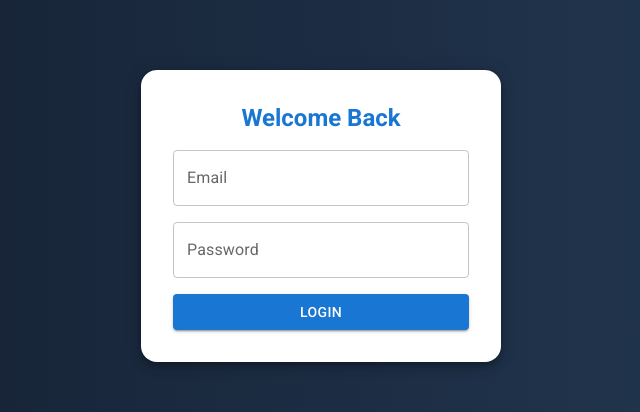
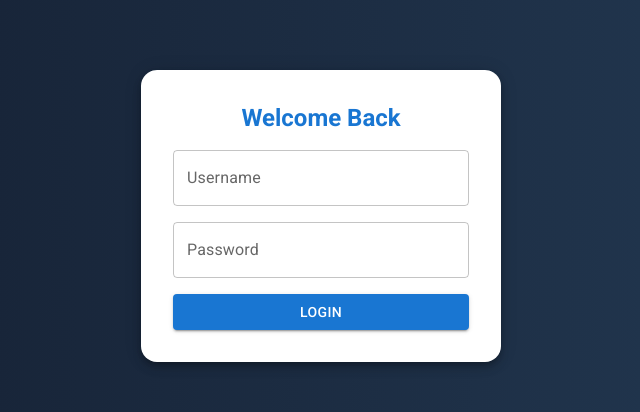
Before and after one commit to alijuu/SharedOfficeBookingClient, a React (Vite) app: page /login in a window 1280 px wide. Shown: the part 184-596 px from the top of the page, without its empty margins (319-959 px from the left). Built offline with nearby package versions, Linux system fonts and the light colour scheme.

Commit message:
initial setup

```diff
--- a/package.json
+++ b/package.json
@@ -13,6 +13,7 @@
     "@emotion/react": "^11.14.0",
     "@emotion/styled": "^11.14.0",
     "@fontsource/roboto": "^5.2.5",
+    "@hookform/resolvers": "^5.0.1",
     "@mui/icons-material": "^7.0.2",
     "@mui/material": "^7.0.2",
     "@tailwindcss/vite": "^4.1.4",
@@ -26,7 +27,9 @@
     "qs": "^6.14.0",
     "react": "^19.0.0",
     "react-dom": "^19.0.0",
-    "tailwindcss": "^4.1.4"
+    "react-hook-form": "^7.56.0",
+    "tailwindcss": "^4.1.4",
+    "valibot": "^1.0.0"
   },
   "devDependencies": {
     "@eslint/js": "^9.22.0",
--- a/src/authProvider.ts
+++ b/src/authProvider.ts
@@ -1,50 +1,49 @@
-import {AuthRequest, AuthResponse} from "./http/auth/data.ts";
-import {apiClient, queryClient} from "./util/client.ts";
+import { AuthRequest, AuthResponse } from "./http/auth/data.ts";
+import { apiClient, queryClient } from "./util/client.ts";
 
-let prevEmail: string | undefined
-let prevPassword: string | undefined
-let prevRemember: boolean | undefined
+// let username: string | undefined;
+let prevPassword: string | undefined;
+// let prevRemember: boolean | undefined
 
 export const authProvider = {
   login: async (data: AuthRequest) => {
-        try{
-            const res = await apiClient.post<AuthResponse>('/admin/auth/login', {
-                email: data.email! ?? prevEmail,
+    try {
+      const res = await apiClient.post<AuthResponse>("/login", {
+        username: data.username,
         password: data.password! ?? prevPassword,
-            } satisfies AuthRequest)
-            localStorage.setItem('accessToken', res.data.accessToken)
-            if (data.remember || prevRemember) {
-                localStorage.setItem('refreshToken', res.data.refreshToken)
-            }
+      } satisfies AuthRequest);
+      console.log(res);
+      localStorage.setItem("accessToken", res.data.token);
+      // if (data.remember || prevRemember) {
+      //     localStorage.setItem('refreshToken', res.data.refreshToken)
+      // }
       // const authData = await queryClient.ensureQueryData({
       //     queryKey: ['auth', 'identity'],
       //     queryFn: () => authProvider.getIdentity(),
       // })
-            prevEmail = undefined
-            prevPassword = undefined
-            prevRemember = undefined
+      // username = undefined;
+      prevPassword = undefined;
+      // prevRemember = undefined
       return {
         success: true,
-            }
-        }
-        catch(error) {
+      };
+    } catch (error) {
       return {
         success: false,
-                error: error
-            }
+        error: error,
+      };
     }
   },
   logout: async () => {
-        localStorage.removeItem('accessToken')
-        localStorage.removeItem('refreshToken')
-        queryClient.clear()
+    localStorage.removeItem("accessToken");
+    localStorage.removeItem("refreshToken");
+    queryClient.clear();
     return {
       success: true,
-            redirectTo: '/login',
-        }
+    };
   },
   // getIdentity: async (): Promise<Al> => {
   //     const response = await apiClient.get<l>('/admin/auth/info')
   //     return response.data
   // },
-}
+};
--- /dev/null
+++ b/src/components/layout/BaseLayout.tsx
@@ -0,0 +1,51 @@
+import React from "react";
+import {
+  AppBar,
+  Toolbar,
+  Typography,
+  Container,
+  Box,
+  Button,
+} from "@mui/material";
+import { authProvider } from "../../authProvider.ts";
+import { useNavigate } from "@tanstack/react-router";
+
+export function BaseLayout({ children }: { children: React.ReactNode }) {
+  const navigate = useNavigate();
+  return (
+    <Box display="flex" flexDirection="column" minHeight={"100vh"}>
+      {/* Header */}
+      <AppBar position="static">
+        <Toolbar>
+          <Typography variant="h6" component="div">
+            Shared Office Booking
+          </Typography>
+          <Button
+            onClick={async () => {
+              try {
+                await authProvider.logout();
+                navigate({ to: "/login" });
+              } catch (err) {
+                console.log(err);
+              }
+            }}
+            variant="contained"
+          >
+            Logout
+          </Button>
+        </Toolbar>
+      </AppBar>
+      <Container sx={{ my: 4 }}>{children}</Container>
+
+      <Box
+        component="footer"
+        sx={{ py: 2, textAlign: "center", bgcolor: "grey.200", mt: "auto" }}
+      >
+        <Typography variant="body2" color="text.secondary">
+          © {new Date().getFullYear()} Shared Office Booking. All rights
+          reserved.
+        </Typography>
+      </Box>
+    </Box>
+  );
+}
--- a/src/routes/_auth.tsx
+++ b/src/routes/_auth.tsx
@@ -1,15 +1,22 @@
-import {createFileRoute, redirect} from '@tanstack/react-router'
-import {isAuthenticated} from "../util/client.ts";
+import { createFileRoute, Outlet, redirect } from "@tanstack/react-router";
+import { isAuthenticated } from "../util/client.ts";
 
-export const Route = createFileRoute('/_auth')({
+import { BaseLayout } from "../components/layout/BaseLayout.tsx";
+
+export const Route = createFileRoute("/_auth")({
   component: RouteComponent,
-  beforeLoad: ()=>{
-    if(isAuthenticated()){
-      throw redirect({ to: '/login' })
+  beforeLoad: () => {
+    if (!isAuthenticated()) {
+      throw redirect({ to: "/login" });
     }
-  }
-})
+  },
+});
 
 function RouteComponent() {
-  return <div>Hello "/__authenticated"!</div>
+  // const navigate = useNavigate();
+  return (
+    <BaseLayout>
+      <Outlet />
+    </BaseLayout>
+  );
 }
--- a/src/routes/login.tsx
+++ b/src/routes/login.tsx
@@ -1,10 +1,29 @@
-import { createFileRoute } from "@tanstack/react-router";
+import { createFileRoute, useNavigate } from "@tanstack/react-router";
 import { Box, Button, Paper, TextField, Typography } from "@mui/material";
+import { useLoginSchema } from "../util/authForm.ts";
+import { Controller, useForm } from "react-hook-form";
+import { valibotResolver } from "@hookform/resolvers/valibot";
+import { authProvider } from "../authProvider.ts";
+import { AuthRequest } from "../http/auth/data.ts";
 
 export const Route = createFileRoute("/login")({
   component: RouteComponent,
 });
 function RouteComponent() {
+  const { control, handleSubmit } = useForm({
+    resolver: valibotResolver(useLoginSchema()),
+  });
+  const navigate = useNavigate();
+  const onSubmit = async (data: AuthRequest) => {
+    console.log("Form Data:", data);
+    try {
+      await authProvider.login(data);
+      await navigate({ to: "/home" });
+    } catch (error) {
+      console.log(error);
+    }
+  };
+
   return (
     <Box
       sx={{
@@ -12,7 +31,7 @@ function RouteComponent() {
         alignItems: "center",
         justifyContent: "center",
         height: "100vh",
-        background: "linear-gradient(to right, #141e30, #243b55)", // stylish background
+        background: "linear-gradient(to right, #141e30, #243b55)",
         padding: 2,
       }}
     >
@@ -29,20 +48,45 @@ function RouteComponent() {
           gap: 2,
           backgroundColor: "#fff",
         }}
+        component="form"
+        onSubmit={handleSubmit(onSubmit)}
       >
         <Typography variant="h5" fontWeight="bold" color="primary">
           Welcome Back
         </Typography>
 
-        <TextField fullWidth label="Email" variant="outlined" />
-        <TextField
-          fullWidth
-          label="Password"
-          type="password"
-          variant="outlined"
+        <Controller
+          name="username"
+          control={control}
+          render={({ field, fieldState }) => (
+            <TextField
+              {...field}
+              label="Username"
+              fullWidth
+              variant="outlined"
+              error={!!fieldState.error}
+              helperText={fieldState.error?.message}
+            />
+          )}
         />
 
-        <Button variant="contained" fullWidth>
+        <Controller
+          name="password"
+          control={control}
+          render={({ field, fieldState }) => (
+            <TextField
+              {...field}
+              label="Password"
+              type="password"
+              fullWidth
+              variant="outlined"
+              error={!!fieldState.error}
+              helperText={fieldState.error?.message}
+            />
+          )}
+        />
+
+        <Button variant="contained" fullWidth type="submit">
           Login
         </Button>
       </Paper>
--- /dev/null
+++ b/src/util/authForm.ts
@@ -0,0 +1,13 @@
+import { useMemo } from "react";
+import { object, pipe, nonEmpty, string } from "valibot";
+
+export function useLoginSchema() {
+  return useMemo(
+    () =>
+      object({
+        username: pipe(string(), nonEmpty()),
+        password: pipe(string(), nonEmpty()),
+      }),
+    [],
+  );
+}
--- a/src/util/env.ts
+++ b/src/util/env.ts
@@ -1,6 +1,4 @@
-
-export const config =
-    {
-        API_BASE_URL: '/api',
-        APP_VERSION: 'local',
-    }
+export const config = {
+  API_BASE_URL: "https://localhost:7178/",
+  APP_VERSION: "local",
+};
--- a/vite.config.ts
+++ b/vite.config.ts
@@ -1,24 +1,24 @@
-import { defineConfig } from 'vite'
-import react from '@vitejs/plugin-react'
-import { TanStackRouterVite } from '@tanstack/router-plugin/vite'
-import tailwindcss from '@tailwindcss/vite'
+import { defineConfig } from "vite";
+import react from "@vitejs/plugin-react";
+import { TanStackRouterVite } from "@tanstack/router-plugin/vite";
+import tailwindcss from "@tailwindcss/vite";
 
 // https://vitejs.dev/config/
 export default defineConfig({
   plugins: [
     // Please make sure that '@tanstack/router-plugin' is passed before '@vitejs/plugin-react'
-    TanStackRouterVite({ target: 'react', autoCodeSplitting: true }),
+    TanStackRouterVite({ target: "react", autoCodeSplitting: true }),
     tailwindcss(),
     react(),
     // ...,
   ],
   server: {
     proxy: {
-      '/api': {
-        target: 'http://localhost:5000/',
+      "/api": {
+        target: "http://localhost:7178/",
         changeOrigin: true,
-        rewrite: (path) => path.replace(/^\/api/, ''),
+        rewrite: (path) => path.replace(/^\/api/, ""),
       },
     },
   },
-})
+});
```
Also changed, not shown: src/http/auth/data.ts (+6 -7 lines), 1 other file (tests, documents, lock files or other folders). Lines whose indentation alone changed are shown as unchanged.
